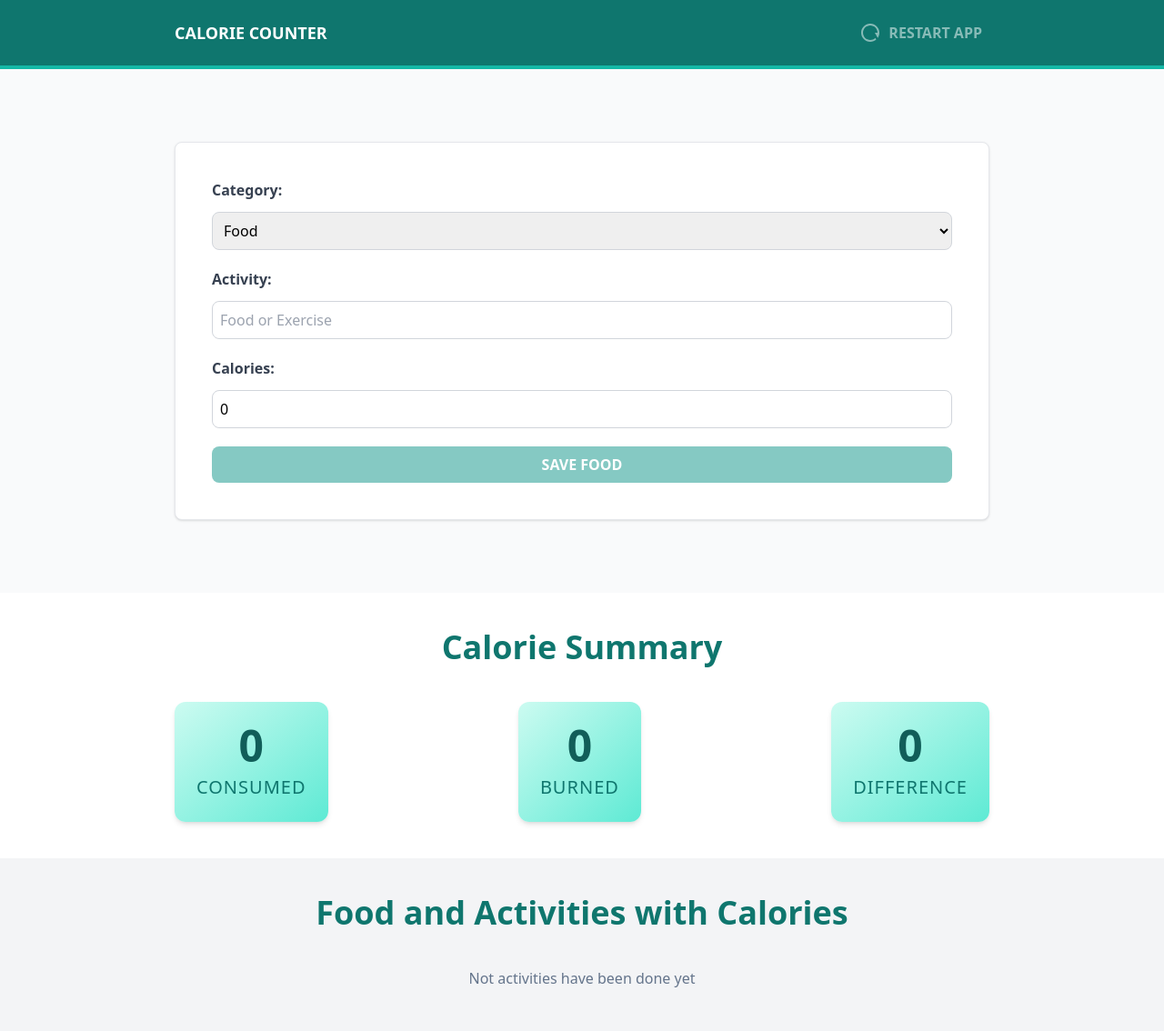
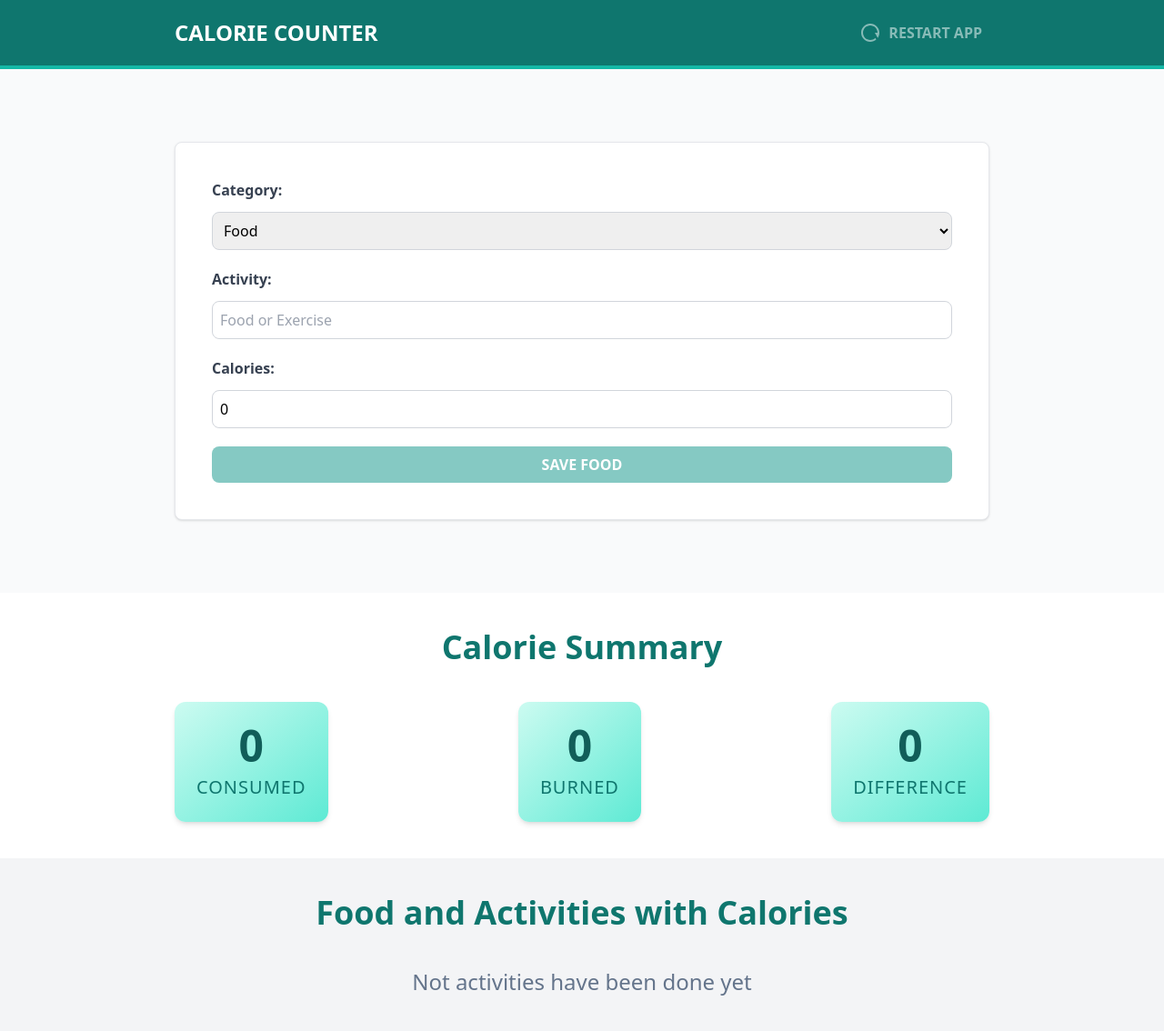
Before and after one commit to wichofly/fitTrack-app, a React (Vite) app: page / in a window 1280 px wide. Shown: the whole page at 91% size. Built offline with nearby package versions, Linux system fonts and the light colour scheme.

Commit message:
Increase text size for better readability in ActivityList and Header components

```diff
--- a/src/components/ActivityList.tsx
+++ b/src/components/ActivityList.tsx
@@ -12,7 +12,7 @@ const ActivityList = () => {
       </h2>
 
       {isEmptyActivities ? (
-        <p className="text-center text-slate-500 mt-10">
+        <p className="text-center text-2xl text-slate-500 mt-10">
           Not activities have been done yet
         </p>
       ) : (
--- a/src/components/Header.tsx
+++ b/src/components/Header.tsx
@@ -8,7 +8,7 @@ export const Header = () => {
   return (
     <header className=" bg-teal-700 text-white border-b-4 border-teal-500 p-4 ">
       <div className="max-w-4xl mx-auto flex items-center justify-between">
-        <h1 className=" text-lg font-bold uppercase">Calorie Counter</h1>
+        <h1 className="text-2xl font-bold uppercase">Calorie Counter</h1>
 
         <button
           className="flex gap-2 hover:bg-teal-600 p-2 font-bold uppercase cursor-pointer rounded-lg disabled:opacity-50 disabled:cursor-not-allowed transition-colors"
```
